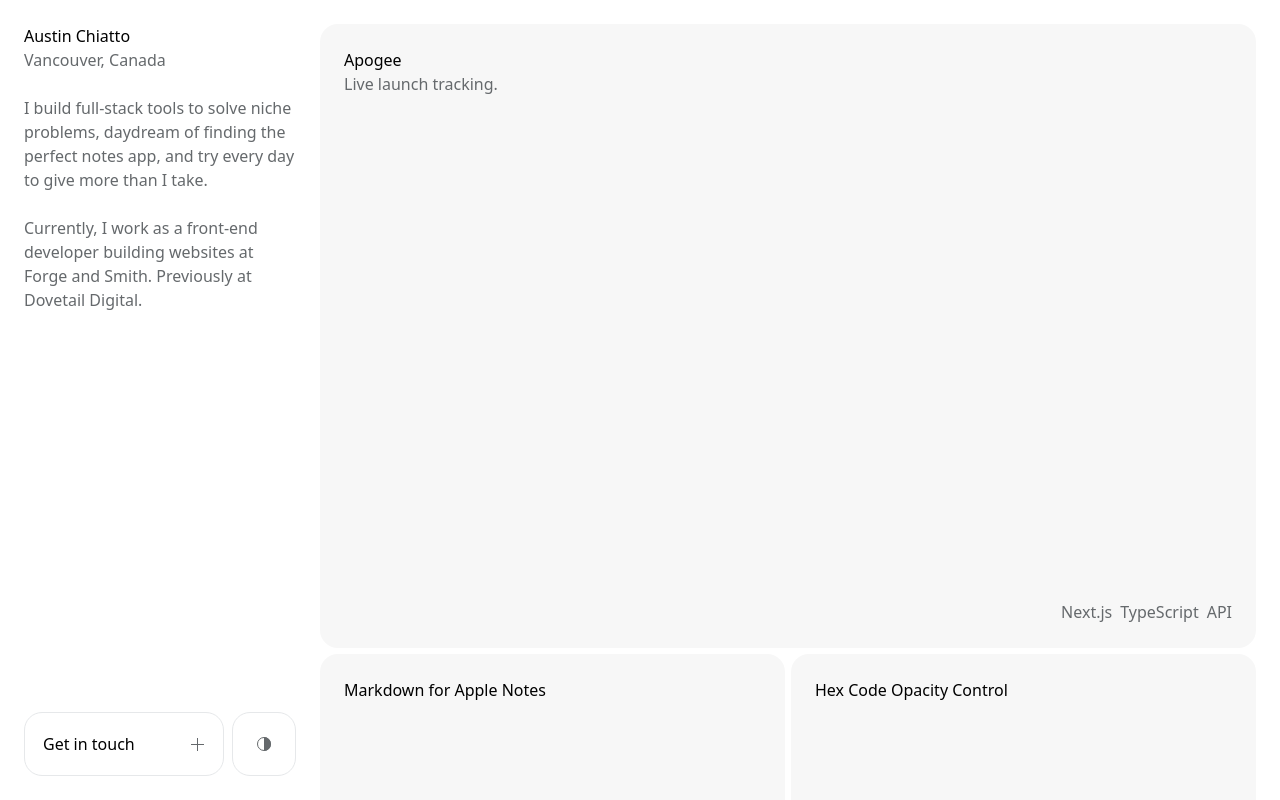
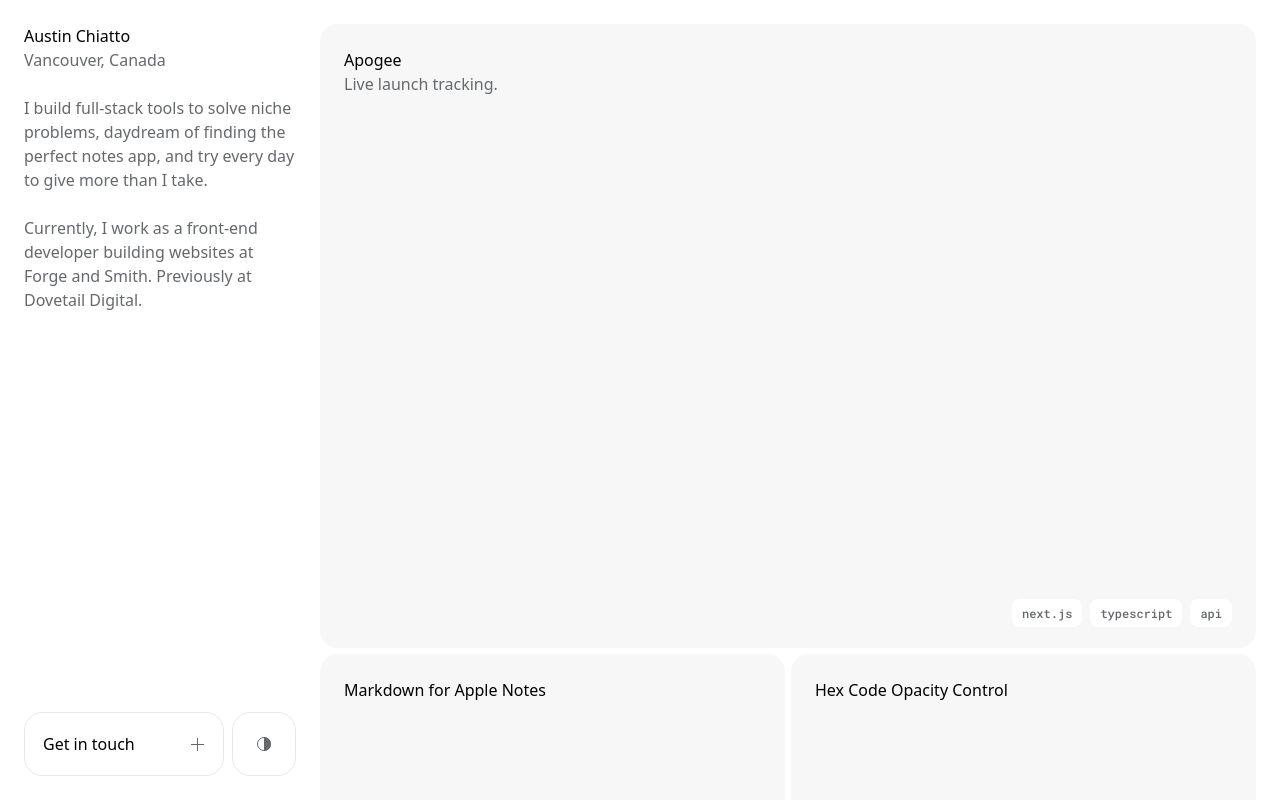
Before and after one commit to AustinChiatto/austinchiatto.com, a Next.js app: page / in a window 1280 px wide. Built offline with nearby package versions, Linux system fonts and the light colour scheme.

Commit message:
implement Badge component

```diff
--- /dev/null
+++ b/src/components/Badge.tsx
@@ -0,0 +1,19 @@
+import { Roboto_Mono as FontMono } from 'next/font/google';
+
+const fontMono = FontMono({
+  subsets: ['latin'],
+  variable: '--font-mono'
+});
+
+const Badge = ({ label }: { label: string }) => {
+  return (
+    <span
+      className="px-2.5 py-[0.375rem] bg-background text-secondary rounded-sm text-xs lowercase font-medium"
+      style={{ fontFamily: fontMono.style.fontFamily }}
+    >
+      {label}
+    </span>
+  );
+};
+
+export default Badge;
--- a/src/components/ProjectGrid.tsx
+++ b/src/components/ProjectGrid.tsx
@@ -1,4 +1,5 @@
 import { Projects } from '@/data/content';
+import Badge from './Badge';
 
 type Props = {
   projects: Projects[];
@@ -21,8 +22,10 @@ const ProjectGrid = ({ projects }: Props) => {
             </div>
             <div className="w-full">
               <ul className="flex gap-2 justify-end">
-                {project.stack.map((item, i) => (
-                  <li key={i}>{item}</li>
+                {project.stack.map((tech, i) => (
+                  <li key={i}>
+                    <Badge label={tech} />
+                  </li>
                 ))}
               </ul>
             </div>
--- a/tailwind.config.ts
+++ b/tailwind.config.ts
@@ -28,6 +28,9 @@ const config: Config = {
         sm: '0.5rem',
         md: '0.625rem',
         lg: '1.125rem'
+      },
+      fontFamily: {
+        secondary: 'var(--font-mono)'
       }
     }
   },
```
